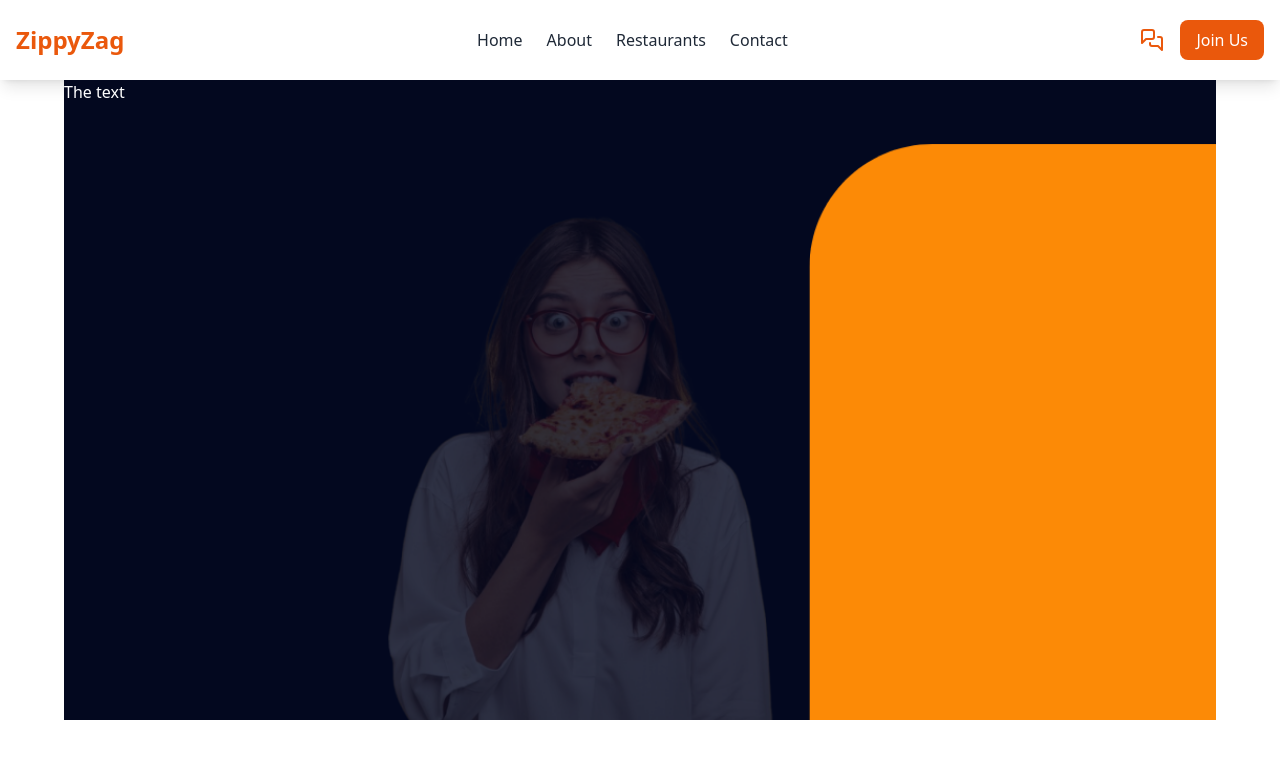
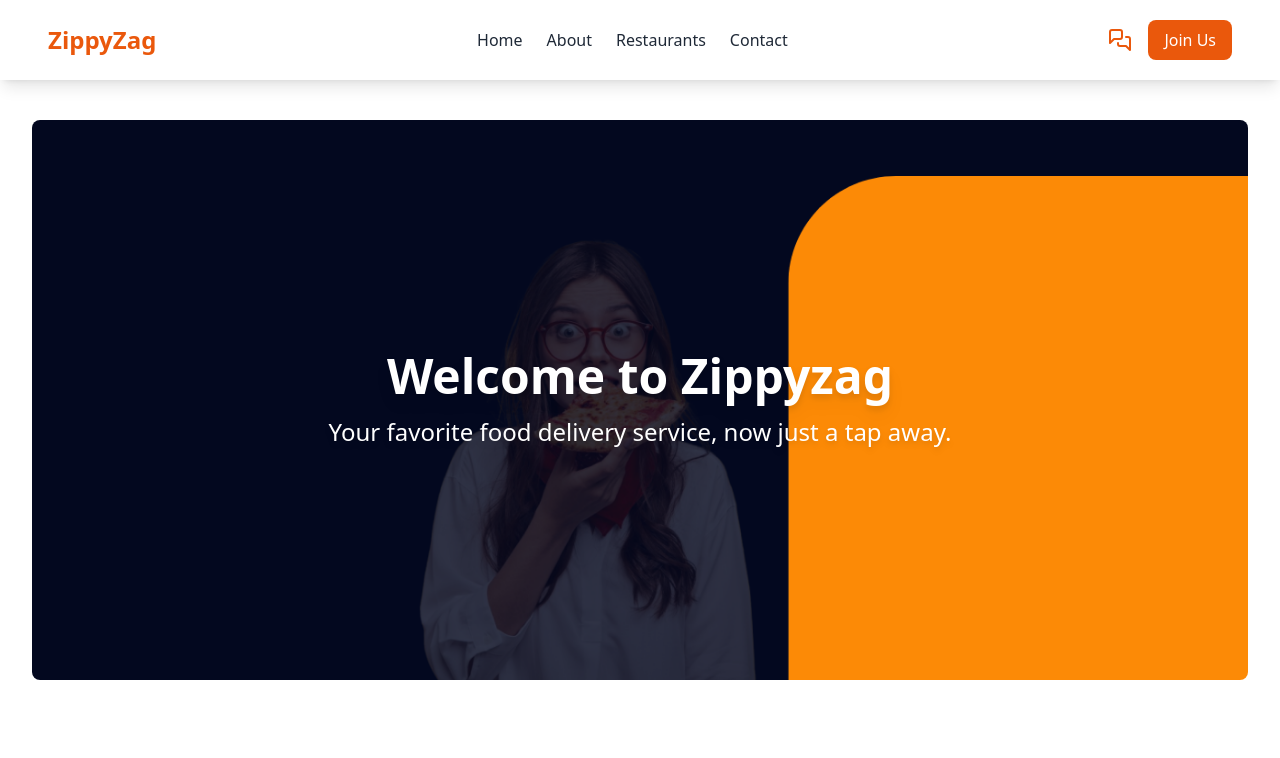
Before and after one commit to javidShabin/zippy-zag-main-project-frontend, a React (Vite) app: page / in a window 1280 px wide. Shown: the top 758 px of the page. Built offline with nearby package versions, Linux system fonts and the light colour scheme.

Commit message:
Make little bit responsove and make looking good

```diff
--- a/src/components/Header.jsx
+++ b/src/components/Header.jsx
@@ -12,7 +12,7 @@ const Header = () => {
 
   return (
     <header className="w-full py-5 shadow-lg bg-white">
-      <div className="container mx-auto px-4 flex justify-between items-center">
+      <div className="container w-[95%] mx-auto px-4 flex justify-between items-center">
         {/* Logo */}
         <div className="logo">
           <h1 className="text-2xl font-bold text-orange-600">ZippyZag</h1>
--- a/src/pages/Home.jsx
+++ b/src/pages/Home.jsx
@@ -3,10 +3,14 @@ import { heroImage } from '../assets'
 
 const Home = () => {
   return (
-    <main className='w-full h-full my-auto flex justify-center items-center'>
-      <div className="container flex  w-[90%] h-[80vh]" style={{ backgroundImage: `url(${heroImage})`, backgroundSize: 'cover', backgroundPosition: 'center' }}>
-        <div>
-            <h1 className="text-white">The text</h1>
+    <main className='w-full h-[80vh] flex justify-center items-center'>
+      <div
+        className="container rounded-lg w-[95%] h-[70vh] flex justify-center items-center relative"
+        style={{ backgroundImage: `url(${heroImage})`, backgroundSize: 'cover', backgroundPosition: 'center' }}
+      >
+        <div className="text-center text-white px-4 py-2 sm:px-8 sm:py-4">
+          <h1 className="text-3xl sm:text-4xl md:text-5xl font-bold drop-shadow-lg">Welcome to Zippyzag</h1>
+          <p className="mt-4 text-xl sm:text-2xl font-medium drop-shadow-md">Your favorite food delivery service, now just a tap away.</p>
         </div>
       </div>
     </main>
```
